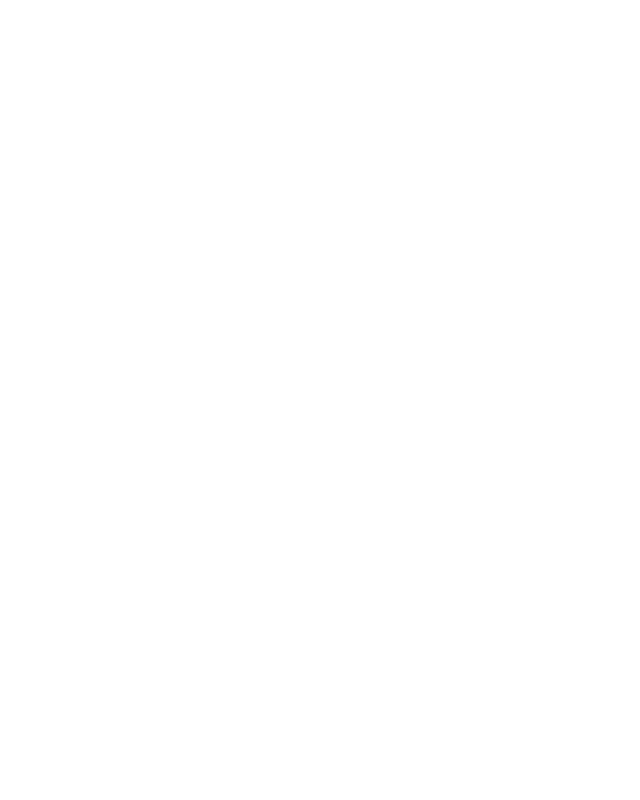
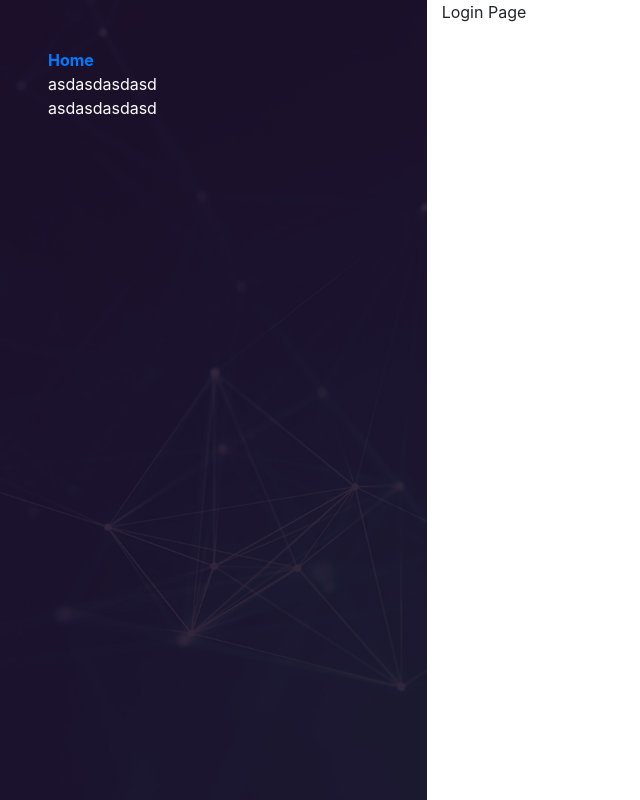
Before and after one commit to 102160242/elearning, a React (Create React App) app: page /auth/login in a window 1280 px wide. Shown: the whole page, without its empty margins (0-640 px from the left). Built offline with nearby package versions, Linux system fonts and the light colour scheme.

Commit message:
slidebar và chỉnh lại route

```diff
--- a/src/App.js
+++ b/src/App.js
@@ -1,5 +1,4 @@
 import React from 'react';
-import logo from './logo.svg';
 import './App.css';
 import './config.js';
 import 'bootstrap/dist/css/bootstrap.css';
@@ -41,7 +40,7 @@
       return (
         <div>
           <Switch>
-            <Route component={Auth} />
+            <Route path="/auth" component={Auth} />
             <Route exact path="/admin" component={Admin} />
             <Route exact path="/404" component={_404} />
             <Route exact path="/403" component={_403} />
--- /dev/null
+++ b/src/app/auth/Auth.css
@@ -0,0 +1,9 @@
+
+.row{
+    height: 100vh;
+}
+
+.slide{
+    background-repeat: no-repeat;
+    background-size: cover;
+}
--- a/src/app/auth/Auth.js
+++ b/src/app/auth/Auth.js
@@ -2,7 +2,9 @@
 import Login from './Login';
 import ForgotPassword from './ForgotPassword';
 import Registration from './Registration';
-import { Route, Switch, Redirect} from 'react-router-dom';
+import { Link ,Route, Switch, Redirect} from 'react-router-dom';
+import Background from './Image/bg.jpg'
+import './Auth.css';
 
 class Auth extends React.Component {
     constructor(props) {
@@ -11,12 +13,34 @@
     }
     render() {
         return (
-            <Switch>
-                <Redirect from="/auth" exact={true} to="/login"/>
-                <Route exact path="/login" component={Login} />
-                <Route exact path="/forgotPassword" component={ForgotPassword} />
-                <Route exact path="/registration" component={Registration} />
-            </Switch>
+            <>
+                <div className="container-fluid">
+                    <div className="row" >
+                        <div className="col-md-4 slide p-5" style={{ backgroundImage: `url(${Background})` , color : 'white'}}>
+                            <div className="logo">
+                                <Link to="/" className="">
+                                    <b>Home</b>
+                                </Link>
+                            </div>
+                            <div className="middle_part">
+                                asdasdasdasd
+                            </div>
+                            <div className="info">
+                                asdasdasdasd
+                            </div>
+
+                        </div>
+                        <div className="col-md-6">
+                            <Switch>
+                                <Redirect from="/auth" exact={true} to="/auth/login" />
+                                <Route exact path="/auth/login" component={Login} />
+                                <Route exact path="/auth/forgotPassword" component={ForgotPassword} />
+                                <Route exact path="/auth/registration" component={Registration} />
+                            </Switch>
+                        </div>
+                    </div>
+                </div>
+            </>
         );
     }
 }
```
Also changed, not shown: src/app/auth/Image/bg.jpg (added).
